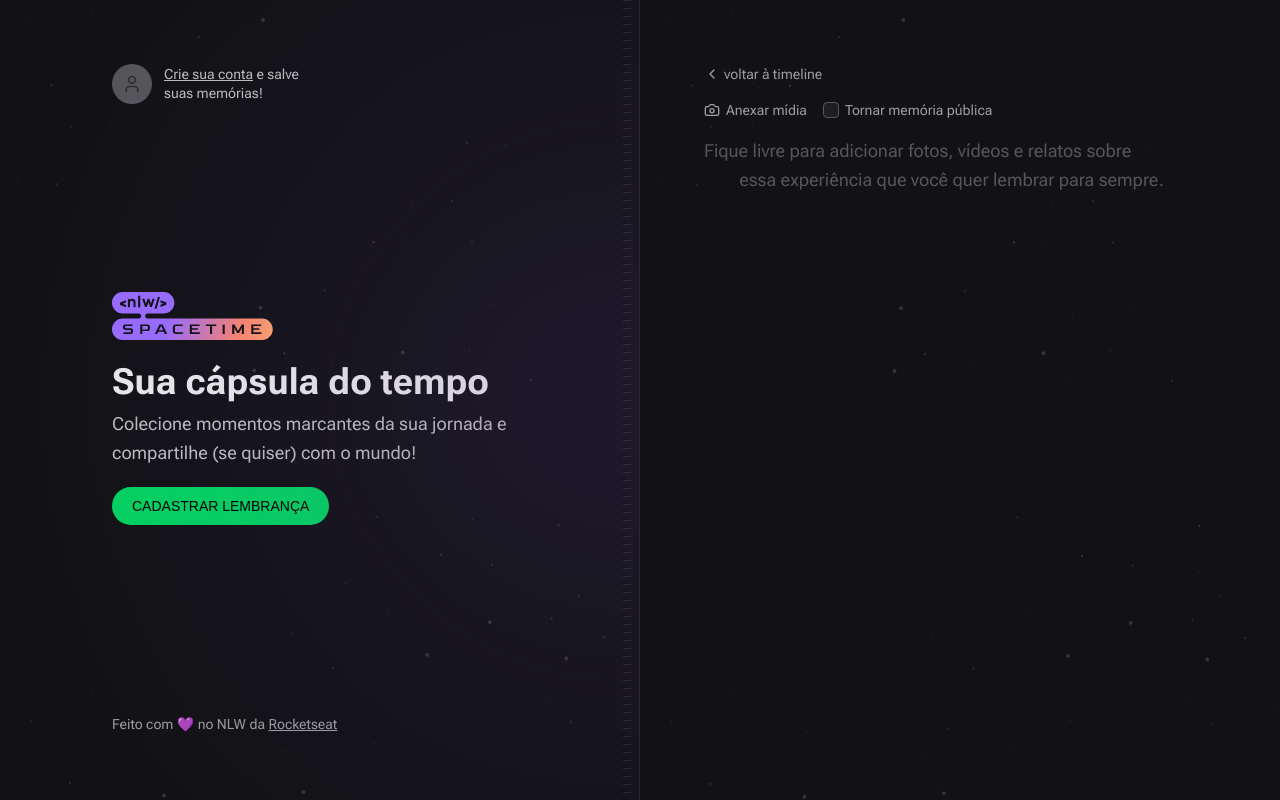
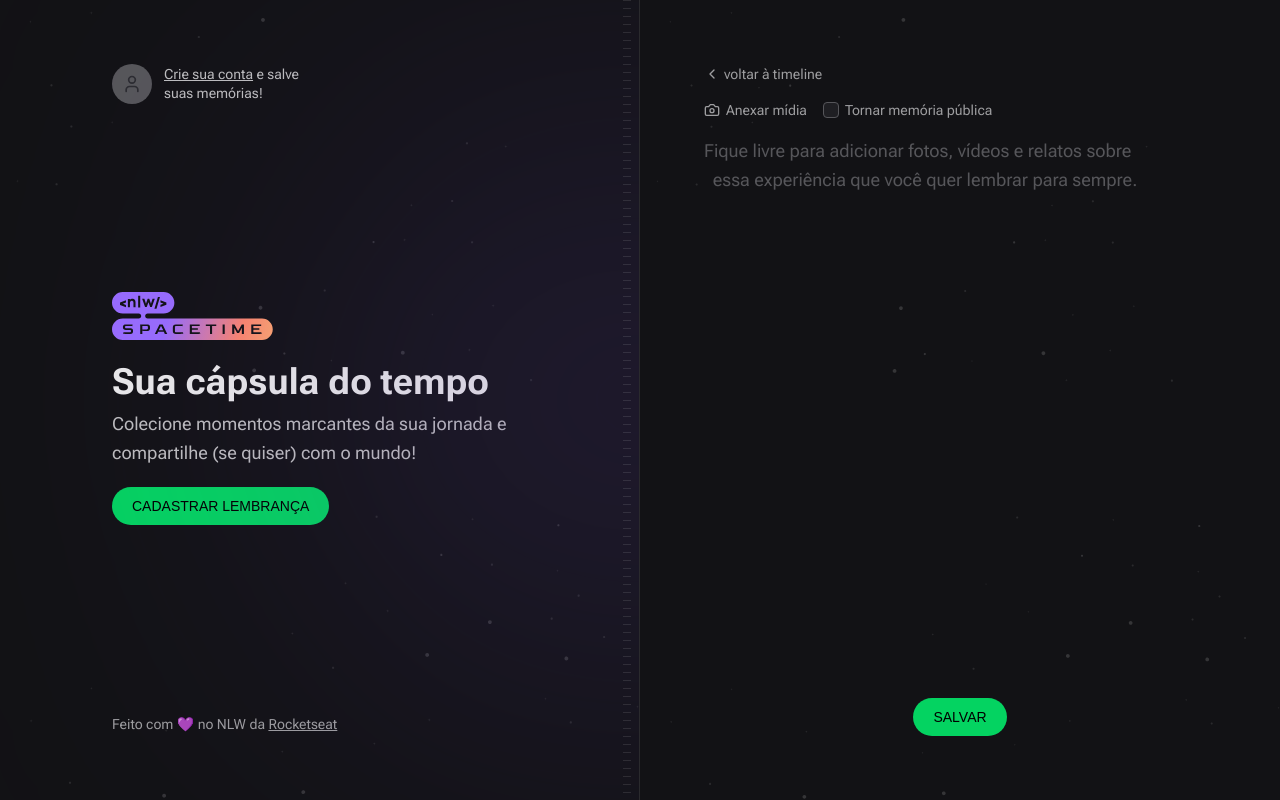
Before and after one commit to vsdcarneiro/NLW-SpaceTime---web, a Next.js app: page /memories/new in a window 1280 px wide. Built offline with nearby package versions, Linux system fonts and the light colour scheme; no server answers; a web font is replaced by a local one.

Commit message:
feat: create new memory

```diff
--- a/package.json
+++ b/package.json
@@ -16,6 +16,7 @@
     "axios": "^1.4.0",
     "eslint": "8.40.0",
     "eslint-config-next": "13.4.2",
+    "js-cookie": "^3.0.5",
     "jwt-decode": "^3.1.2",
     "lucide-react": "^0.219.0",
     "next": "13.4.2",
@@ -28,6 +29,7 @@
   "devDependencies": {
     "@rocketseat/eslint-config": "^1.2.0",
     "@tailwindcss/forms": "^0.5.3",
+    "@types/js-cookie": "^3.0.3",
     "prettier-plugin-tailwindcss": "^0.3.0"
   }
 }
--- a/src/app/memories/new/page.tsx
+++ b/src/app/memories/new/page.tsx
@@ -1,6 +1,6 @@
 import Link from 'next/link'
-import { Camera, ChevronLeft } from 'lucide-react'
-import { MediaPicker } from '@/components/MediaPicker'
+import { ChevronLeft } from 'lucide-react'
+import { NewMemoryForm } from '@/components/NewMemoryForm'
 
 export default function NewMemory() {
   return (
@@ -13,41 +13,7 @@
         voltar à timeline
       </Link>
 
-      <form className="flex flex-1 flex-col gap-2">
-        <div className="flex items-center gap-4">
-          <label
-            htmlFor="media"
-            className="flex cursor-pointer items-center gap-1.5 text-sm text-gray-200 hover:text-gray-100"
-          >
-            <Camera className="h-4 w-4" />
-            Anexar mídia
-          </label>
-
-          <label
-            htmlFor="isPublic"
-            className="flex items-center gap-1.5 text-sm text-gray-200 hover:text-gray-100"
-          >
-            <input
-              type="checkbox"
-              name="isPublic"
-              id="isPublic"
-              value="true"
-              className="h-4 w-4 rounded border-gray-400 bg-gray-700 text-purple-500"
-            />
-            Tornar memória pública
-          </label>
-        </div>
-
-        <MediaPicker />
-
-        <textarea
-          name="content"
-          spellCheck={false}
-          className="w-full flex-1 resize-none rounded border-0 bg-transparent p-0 text-lg leading-relaxed text-gray-100 placeholder:text-gray-400 focus:ring-0"
-          placeholder="Fique livre para adicionar fotos, vídeos e relatos sobre
-        essa experiência que você quer lembrar para sempre."
-        />
-      </form>
+      <NewMemoryForm />
     </div>
   )
 }
--- /dev/null
+++ b/src/components/NewMemoryForm.tsx
@@ -0,0 +1,90 @@
+'use client'
+
+import { Camera } from 'lucide-react'
+import { MediaPicker } from './MediaPicker'
+import { FormEvent } from 'react'
+import Cookie from 'js-cookie'
+import { useRouter } from 'next/navigation'
+import { api } from '@/lib/api'
+
+export function NewMemoryForm() {
+  const router = useRouter()
+  async function handleCreateMemory(event: FormEvent<HTMLFormElement>) {
+    event.preventDefault()
+
+    const formData = new FormData(event.currentTarget)
+    const fileToUpload = formData.get('coverUrl')
+    let coverUrl = ''
+
+    if (fileToUpload) {
+      const uploadFormData = new FormData()
+      uploadFormData.set('file', fileToUpload)
+
+      const uploadResponse = await api.post('/upload', uploadFormData)
+
+      coverUrl = uploadResponse.data.fileUrl
+    }
+
+    const token = Cookie.get('token')
+
+    await api.post(
+      '/memories',
+      {
+        coverUrl,
+        content: formData.get('content'),
+        isPublic: formData.get('isPublic'),
+      },
+      {
+        headers: {
+          Authorization: `Bearer ${token}`,
+        },
+      },
+    )
+
+    router.push('/')
+  }
+
+  return (
+    <form onSubmit={handleCreateMemory} className="flex flex-1 flex-col gap-2">
+      <div className="flex items-center gap-4">
+        <label
+          htmlFor="media"
+          className="flex cursor-pointer items-center gap-1.5 text-sm text-gray-200 hover:text-gray-100"
+        >
+          <Camera className="h-4 w-4" />
+          Anexar mídia
+        </label>
+
+        <label
+          htmlFor="isPublic"
+          className="flex items-center gap-1.5 text-sm text-gray-200 hover:text-gray-100"
+        >
+          <input
+            type="checkbox"
+            name="isPublic"
+            id="isPublic"
+            value="true"
+            className="h-4 w-4 rounded border-gray-400 bg-gray-700 text-purple-500"
+          />
+          Tornar memória pública
+        </label>
+      </div>
+
+      <MediaPicker />
+
+      <textarea
+        name="content"
+        spellCheck={false}
+        className="w-full flex-1 resize-none rounded border-0 bg-transparent p-0 text-lg leading-relaxed text-gray-100 placeholder:text-gray-400 focus:ring-0"
+        placeholder="Fique livre para adicionar fotos, vídeos e relatos sobre
+  essa experiência que você quer lembrar para sempre."
+      />
+      <button
+        type="submit"
+        className="inline-block self-center rounded-full bg-green-500 px-5 py-3 font-alt text-sm uppercase leading-none text-black hover:bg-green-600"
+      >
+        Salvar
+      </button>
+    </form>
+  )
+}
```
Also changed, not shown: 1 other file (tests, documents, lock files or other folders).
